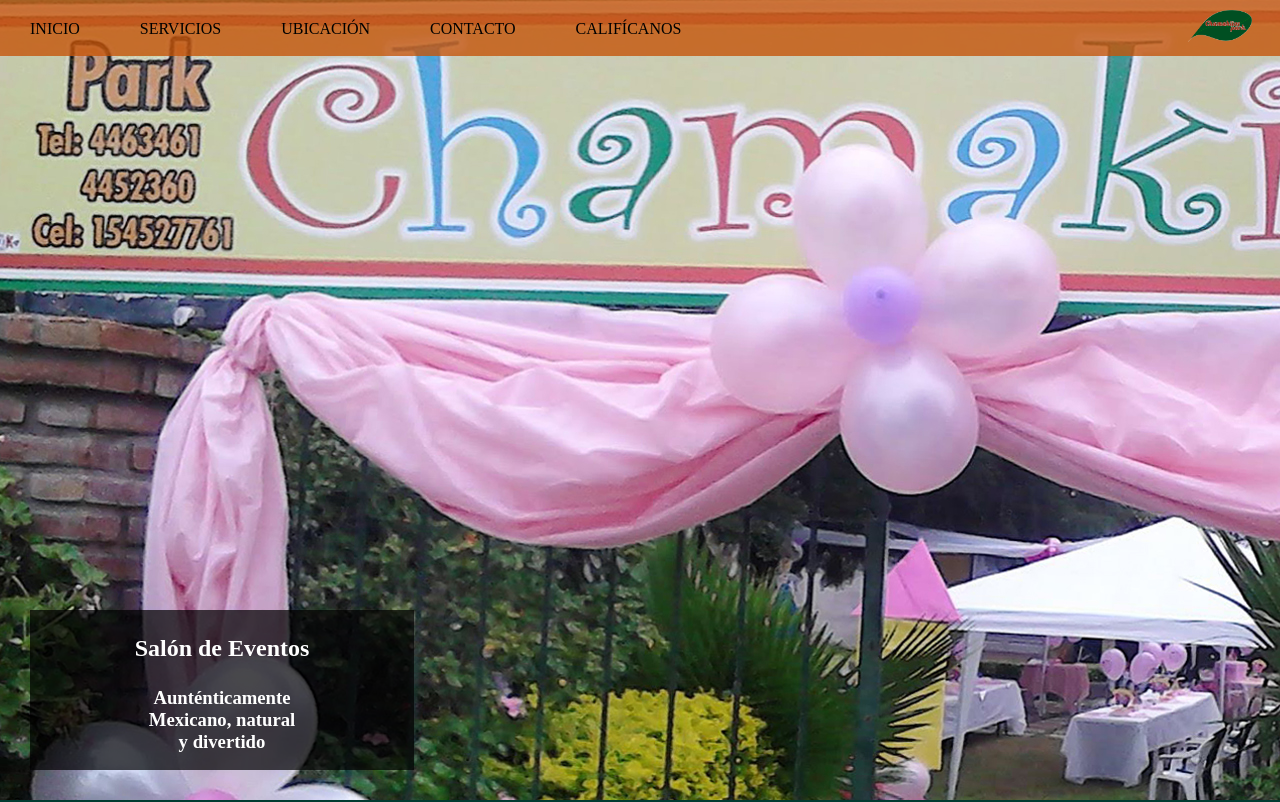
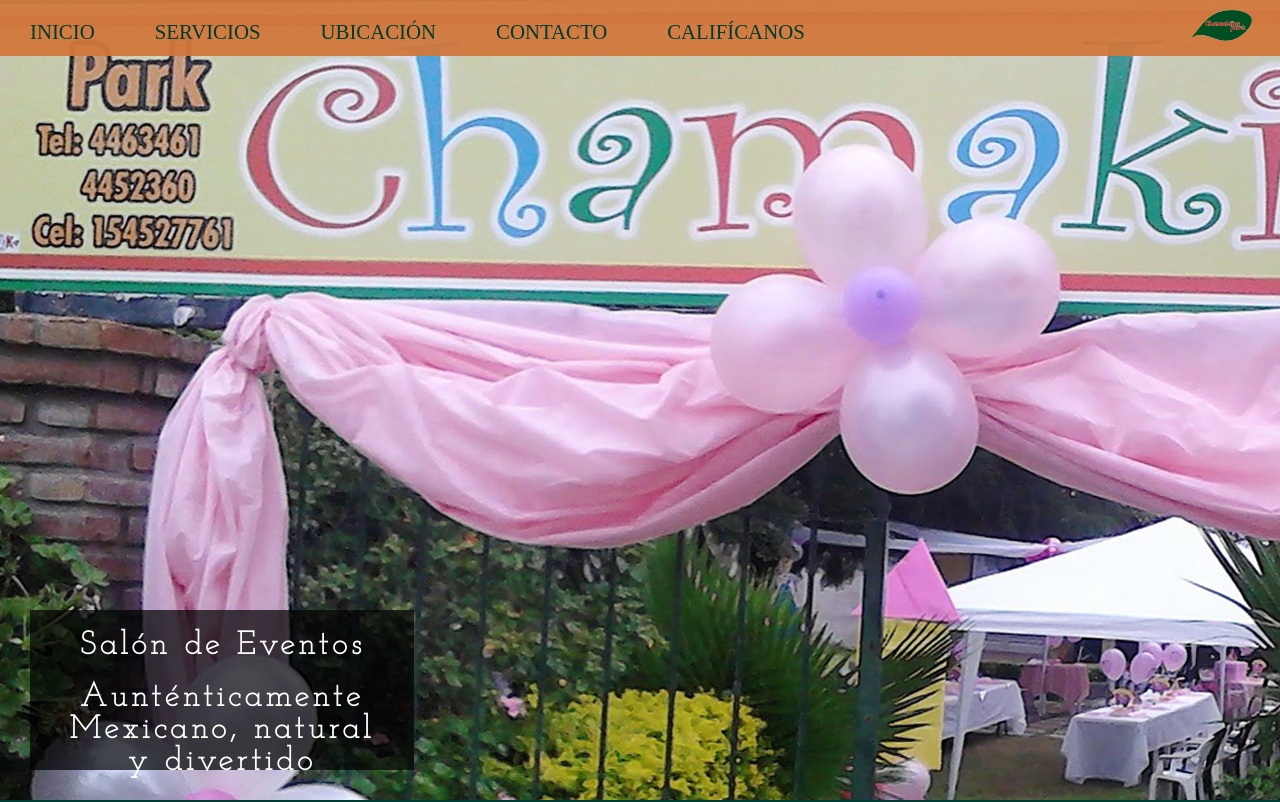
Before and after one commit to Nahuel-gar/TrabajoFinal, a plain HTML site: page index.html in a window 1280 px wide. Shown: the top 802 px of the page. Drawn offline with Linux system fonts and the light colour scheme.

Commit message:
nav mejorado

```diff
--- a/index.html
+++ b/index.html
@@ -5,6 +5,9 @@
     <meta name="viewport" content="width=device-width, initial-scale=1.0">
     <link rel="stylesheet" href="style.css">
     <script src="https://kit.fontawesome.com/068337eaff.js" crossorigin="anonymous"></script>
+    <link rel="preconnect" href="https://fonts.googleapis.com">
+<link rel="preconnect" href="https://fonts.gstatic.com" crossorigin>
+<link href="https://fonts.googleapis.com/css2?family=Josefin+Slab:wght@100&display=swap" rel="stylesheet">
     <title>Chamakitos Park</title>
 </head>
 <body>
--- a/style.css
+++ b/style.css
@@ -1,10 +1,12 @@
-*{margin: 0; padding: 0;}
+*{margin: 0; padding: 0;
+    font-family:'josefin slab';
+}
 body{
     min-height: 100vh;
     background-color: rgb(0, 59, 49);
 }
 header{
-    background-color: rgba(197, 85, 10, 0.8);
+    background-color: rgba(209, 120, 61, 0.95);
     width: 100%;
     height: 7vh;
     position: relative;
@@ -18,6 +20,12 @@
 header nav ul li a{
     text-decoration: none;
     color: black;
+    font-family: 'Times New Roman', Times, serif;
+    font-size: 1.3em;
+    color: rgb(0, 59, 49);
+}
+header nav ul li a:hover{
+    color: white
 }
 #logo{
     width: 5%;
@@ -46,7 +54,10 @@
 }
 #titulo h1, #titulo h3{
     color: white;
-    margin: 25px;
+    margin: 20px;
+    letter-spacing: 4px;
+    font-size: 2em;
+    font-weight: 1000;
 }
 .reservas{
     width: 100%;
```
